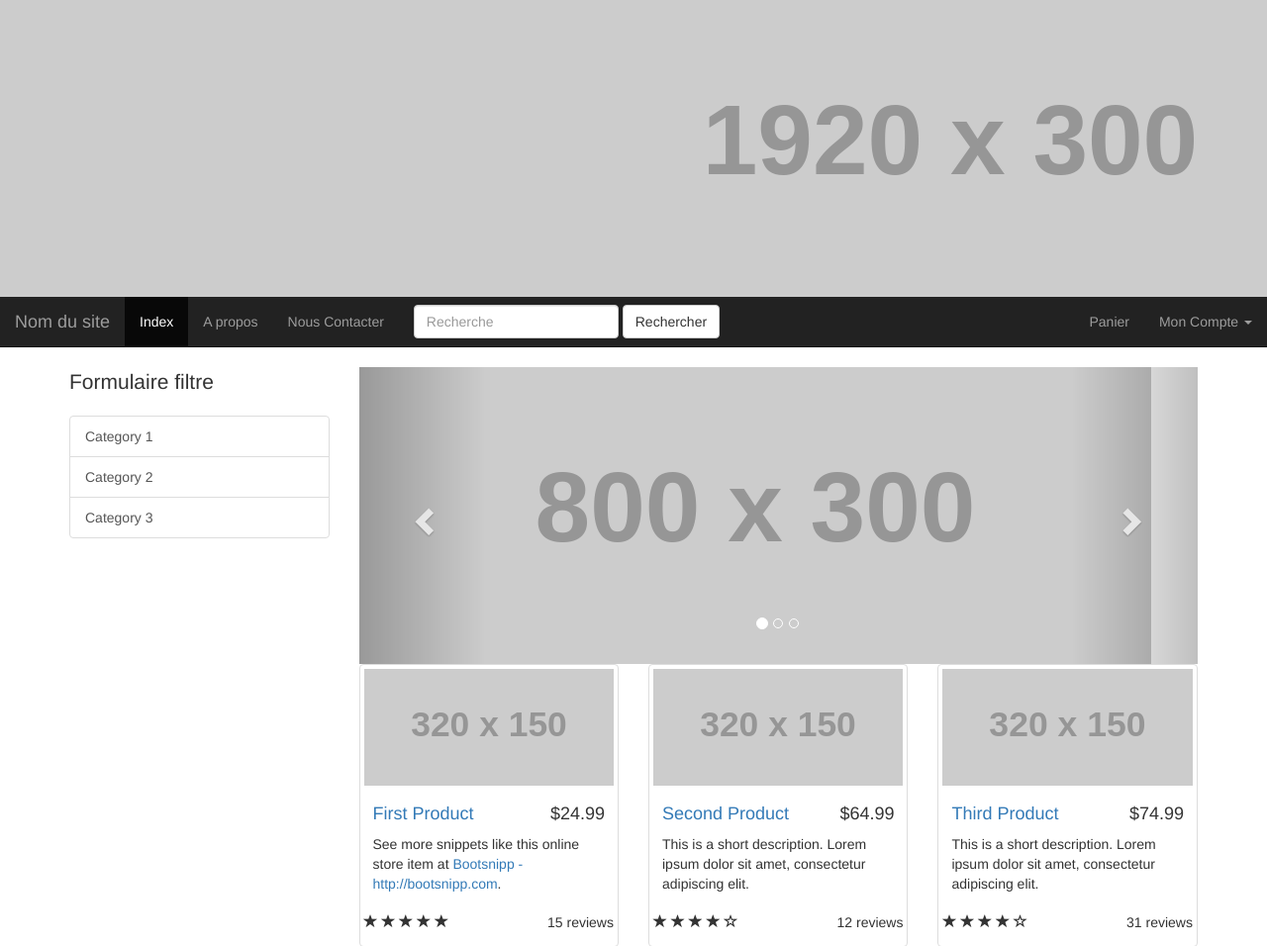
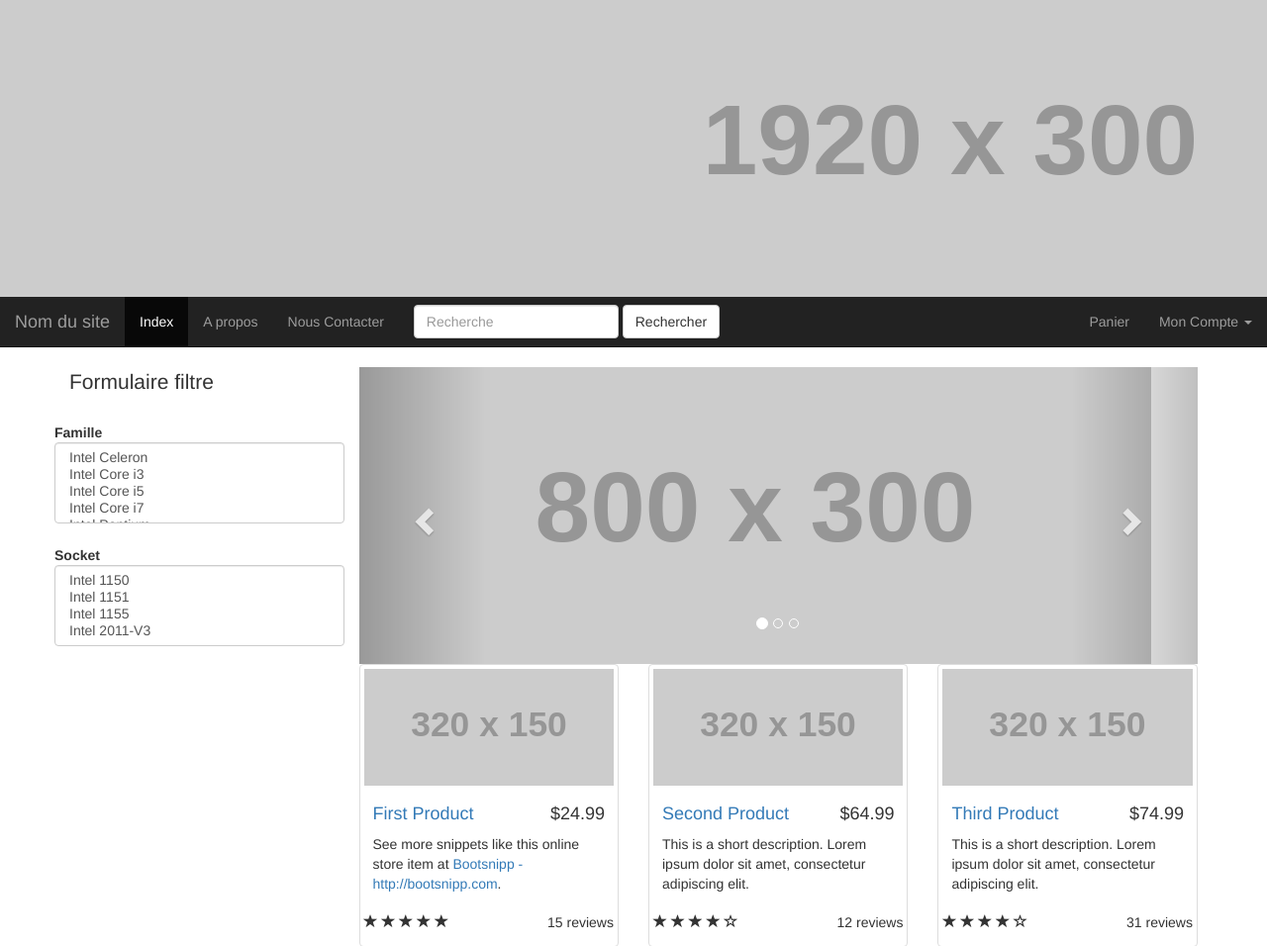
Before and after one commit to Alex0379/Projet_BTS_eCommerce, a PHP site: page / in a window 1280 px wide; the page is wider, and only the part inside the window is pictured. Shown: the top 956 px of that part at 99% size. Run offline with PHP 8.4, Linux system fonts and the light colour scheme; grey boxes labelled with a size stand in for pictures from a placeholder-image service; some libraries are stand-ins or nearby versions.

Commit message:
Création formulaire filtre

```diff
--- a/main/index.php
+++ b/main/index.php
@@ -7,6 +7,7 @@
     <title>Recherche</title>
     <link href="../src/bootstrap-3.3.6-dist/css/bootstrap.min.css" rel="stylesheet">
     <link href="../src/css/index.css" rel="stylesheet">
+    <link rel="stylesheet" href="//cdnjs.cloudflare.com/ajax/libs/bootstrap-select/1.6.2/css/bootstrap-select.min.css" />
   </head>
   <body>
 
@@ -63,11 +64,32 @@
 
             <div class="col-md-3">
                 <p class="lead">Formulaire filtre</p>
-                <div class="list-group">
-                    <a href="#" class="list-group-item">Category 1</a>
-                    <a href="#" class="list-group-item">Category 2</a>
-                    <a href="#" class="list-group-item">Category 3</a>
-                </div>
+                <form id="bootstrapSelectForm" method="post" class="form-horizontal">
+                    <div class="form-group">
+                        <label class="control-label">Famille</label>
+                        <div class="selectContainer">
+                            <select name="famille" class="form-control" multiple title="Selectionner une ou plusieurs famille">
+                                <option value="intelCeleron">Intel Celeron</option>
+                                <option value="intelCorei3">Intel Core i3</option>
+                                <option value="intelCorei5">Intel Core i5</option>
+                                <option value="intelCorei7">Intel Core i7</option>
+                                <option value="intelPentium">Intel Pentium</option>
+                            </select>
+                        </div>
+                    </div>
+
+                    <div class="form-group">
+                        <label class="control-label">Socket</label>
+                        <div class="selectContainer">
+                            <select name="socket" class="form-control" multiple title="Selectionner un ou plusieurs socket">
+                                <option value="intel1150">Intel 1150</option>
+                                <option value="intel1151">Intel 1151</option>
+                                <option value="intel1155">Intel 1155</option>
+                                <option value="intel2011-V3">Intel 2011-V3</option>
+                            </select>
+                        </div>
+                    </div>
+                </form>
             </div>
 
             <div class="col-md-9">
@@ -244,5 +266,6 @@
     <script>window.jQuery || document.write('<script src="../javascript/jquery.js"><\/script>')</script>
     <script src="../src/bootstrap-3.3.6-dist/js/bootstrap.min.js"></script>
     <script src="../src/javascript/index.js"></script>
+    <script src="//cdnjs.cloudflare.com/ajax/libs/bootstrap-select/1.6.2/js/bootstrap-select.min.js"></script>
   </body>
 </html>
--- a/src/css/index.css
+++ b/src/css/index.css
@@ -42,3 +42,7 @@
 footer {
     margin: 50px 0;
 }
+
+#bootstrapSelectForm .selectContainer .form-control-feedback {
+    right: -15px;
+}
```
Also changed, not shown: src/javascript/index.js (+53 -0 lines).
